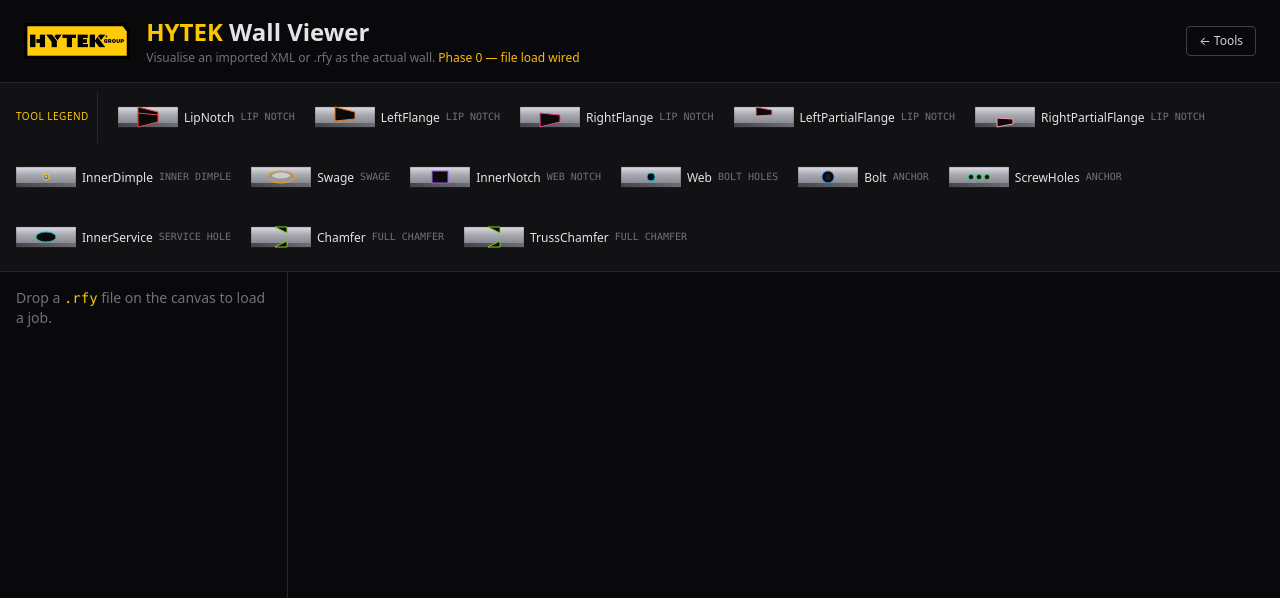
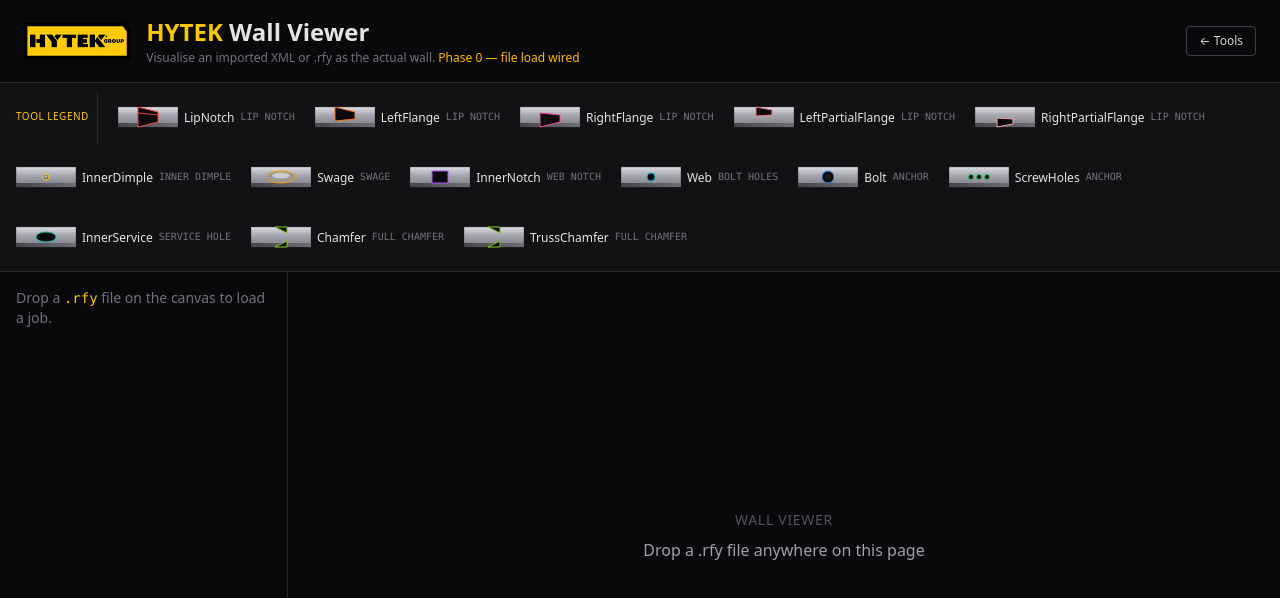
Before and after one commit to scotttextor/hytek-rfy-tools, a Next.js app: page /viewer in a window 1280 px wide. Shown: the top 598 px of the page. Built offline with nearby package versions, Linux system fonts and the light colour scheme.

Commit message:
Auto-save session changes

```diff
--- a/app/viewer/components/Wall.tsx
+++ b/app/viewer/components/Wall.tsx
@@ -284,7 +284,7 @@
   const onCanvasClick = () => selectStick(null);
 
   return (
-    <div className="flex-1 bg-zinc-950 relative overflow-hidden">
+    <div className="w-full h-full bg-zinc-950 relative overflow-hidden">
       {!doc && (
         <div className="absolute inset-0 flex items-center justify-center pointer-events-none">
           <div className="text-center">
--- a/app/viewer/components/Wall3D.tsx
+++ b/app/viewer/components/Wall3D.tsx
@@ -54,7 +54,7 @@
 
   if (!doc || !frame) {
     return (
-      <div className="flex-1 bg-zinc-950 relative overflow-hidden flex items-center justify-center">
+      <div className="w-full h-full bg-zinc-950 relative overflow-hidden flex items-center justify-center">
         <div className="text-center">
           <div className="text-zinc-600 text-sm uppercase tracking-wider mb-2">3D View</div>
           <div className="text-zinc-400">Drop a .rfy file to load a job</div>
@@ -64,7 +64,10 @@
   }
 
   return (
-    <div className="flex-1 bg-zinc-950 relative overflow-hidden">
+    // w-full h-full (not flex-1) so the Canvas's parent has explicit
+    // dimensions. r3f Canvas defaults to width:100%/height:100% which
+    // needs a sized parent — flex-1 on a non-flex parent gives 0.
+    <div className="w-full h-full bg-zinc-950 relative overflow-hidden">
       <Canvas
         shadows
         // Click empty canvas → deselect. Stops on mesh clicks because
```
